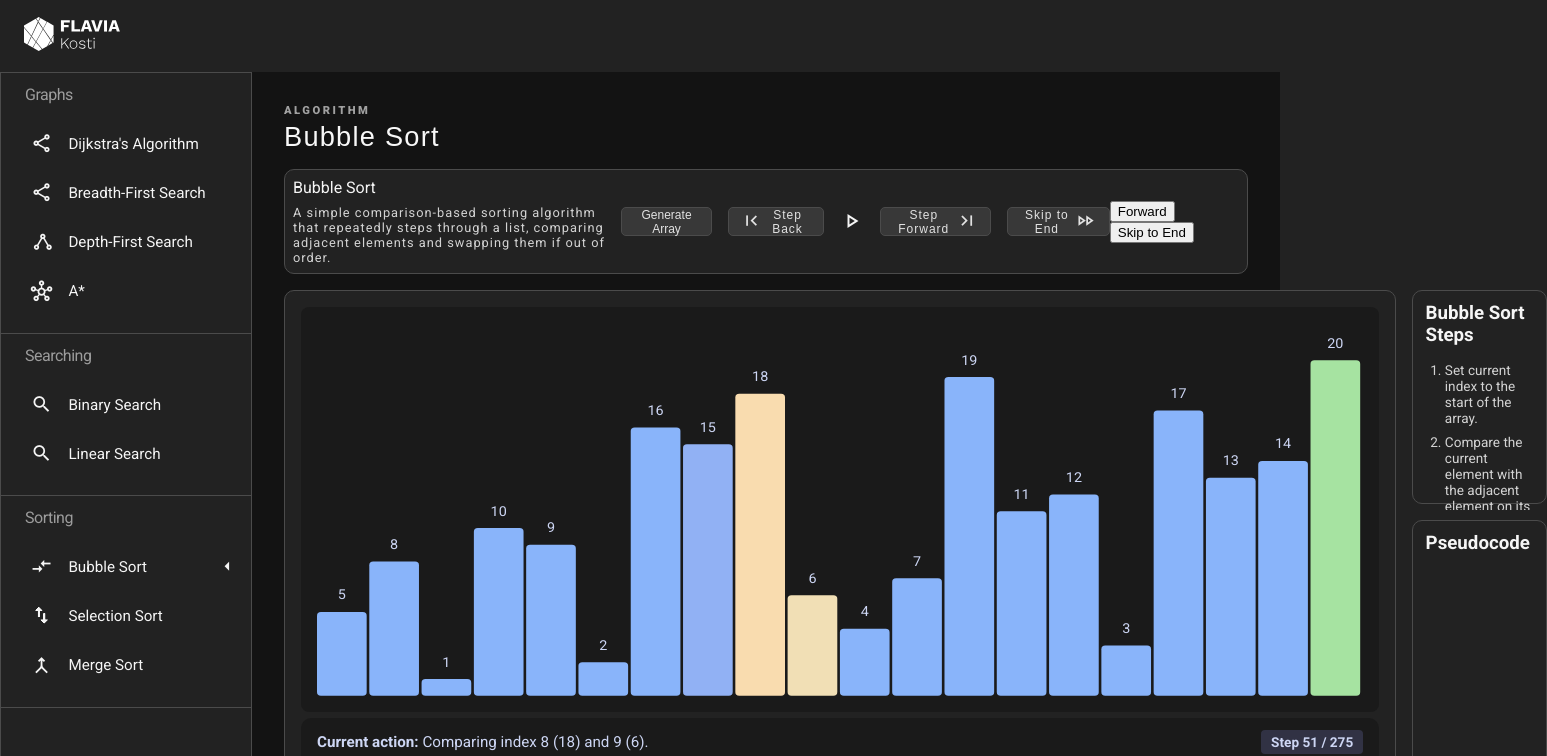
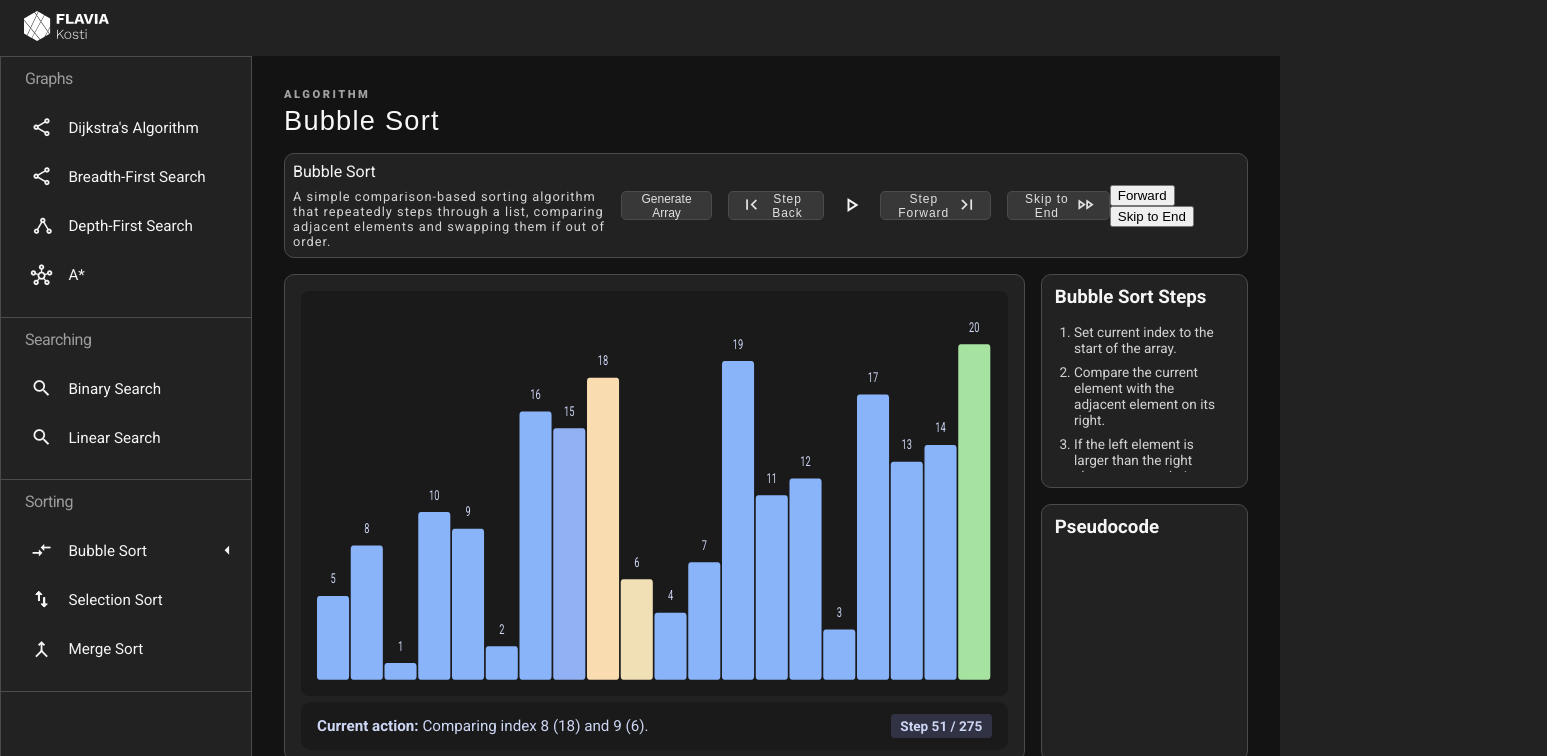
Before and after one commit to flavia3107/algorithm-visualizer, an Angular app: page / in a window 1280 px wide. Shown: the top 756 px of the page, 1547 px wide, since content can reach past the window. Built offline with nearby package versions, Linux system fonts and the light colour scheme.

Commit message:
Algorithm-Visualizer: Steps - P4

```diff
--- a/src/app/app.scss
+++ b/src/app/app.scss
@@ -1,7 +1,7 @@
 @use '../styles/color-variables' as *;
 
 .title-row {
-	height: 4.5rem;
+	height: 3.5rem;
 }
 
 .main {
@@ -56,6 +56,7 @@ h3 {
 	.graph {
 		flex: 4;
 		aspect-ratio: 21 / 9;
+		width: 75%;
 	}
 
 	.algorithm-details {
@@ -99,6 +100,6 @@ app-details {
 }
 
 img {
-	width: 6rem;
+	width: 5.3rem;
 	margin: 0 1.5rem;
 }
--- a/src/app/components/details/details.scss
+++ b/src/app/components/details/details.scss
@@ -20,7 +20,7 @@ h3 {
 }
 
 ol {
-	padding-left: 1.5rem;
+	padding: 0 1.5rem;
 	overflow: auto;
 	max-height: calc(100% - 3rem);
 }
--- a/src/configs/algorithm-details.ts
+++ b/src/configs/algorithm-details.ts
@@ -137,11 +137,11 @@ export const ALGORITHM_CONFIG: Record<string, AlgorithmDetail> = {
 			'Frequent lookup operations on static databases'
 		],
 		steps: [
-			{ stepNumber: 1, title: 'Set Boundaries', description: 'Initialize `left` pointer to 0 and `right` pointer to length - 1.' },
-			{ stepNumber: 2, title: 'Find Midpoint', description: 'Calculate middle index: `mid = floor((left + right) / 2)`.' },
-			{ stepNumber: 3, title: 'Evaluate Midpoint', description: 'Compare element at `mid` with target.' },
-			{ stepNumber: 4, title: 'Narrow Interval', description: 'If target is smaller, set `right = mid - 1`. If target is larger, set `left = mid + 1`.' },
-			{ stepNumber: 5, title: 'Return Match', description: 'If element at `mid` equals target, return index. If `left > right`, target is not present.' }
+			{ stepNumber: 1, title: 'Set Boundaries', description: 'Start with the full array by marking the first and last items as your search area.' },
+			{ stepNumber: 2, title: 'Find Midpoint', description: 'Find the middle item in the current search area.' },
+			{ stepNumber: 3, title: 'Evaluate Midpoint', description: 'Check whether the middle item is the target you are looking for.' },
+			{ stepNumber: 4, title: 'Narrow Interval', description: 'If the target is smaller, eliminate the right half. If it is larger, eliminate the left half.' },
+			{ stepNumber: 5, title: 'Return Result', description: 'If you find the target, return its location. If the search area shrinks to nothing, report that it was not found.' }
 		]
 	},
 	'breadth_first_search': {
@@ -237,11 +237,11 @@ export const ALGORITHM_CONFIG: Record<string, AlgorithmDetail> = {
 			'Real-time optimal route estimation with spatial heuristics'
 		],
 		steps: [
-			{ stepNumber: 1, title: 'Initialize Node Scores', description: 'Set starting node score `g(n)=0` (exact path cost) and calculate heuristic `h(n)` (estimated remaining distance).' },
-			{ stepNumber: 2, title: 'Compute f(n)', description: 'Calculate overall node priority `f(n) = g(n) + h(n)` and insert start node into open set.' },
-			{ stepNumber: 3, title: 'Pop Lowest f(n)', description: 'Select node with lowest `f(n)` value from open set.' },
-			{ stepNumber: 4, title: 'Evaluate & Relax Neighbors', description: 'Calculate tentative `g(n)` for adjacent neighbors. If lower than existing score, record new path and compute `f(n)`.' },
-			{ stepNumber: 5, title: 'Terminate', description: 'Move evaluated node to closed set. Stop when target node is reached or open set is empty.' }
+			{ stepNumber: 1, title: 'Initialize Node Scores', description: 'Set the starting point cost to zero and estimate the remaining distance to the destination.' },
+			{ stepNumber: 2, title: 'Compute Priority', description: 'Combine the distance traveled so far with the estimated distance remaining, then add the starting point to the list of places to explore.' },
+			{ stepNumber: 3, title: 'Pick Best Candidate', description: 'Choose the point from your exploration list that has the lowest total estimated distance.' },
+			{ stepNumber: 4, title: 'Explore Neighbors', description: 'Look at all connected neighbors. If reaching a neighbor through the current point is faster than any previously found route, update its shortest path.' },
+			{ stepNumber: 5, title: 'Finish Search', description: 'Mark the current point as fully checked. Stop once you reach the destination or run out of places to explore.' }
 		]
 	}
 };
```
